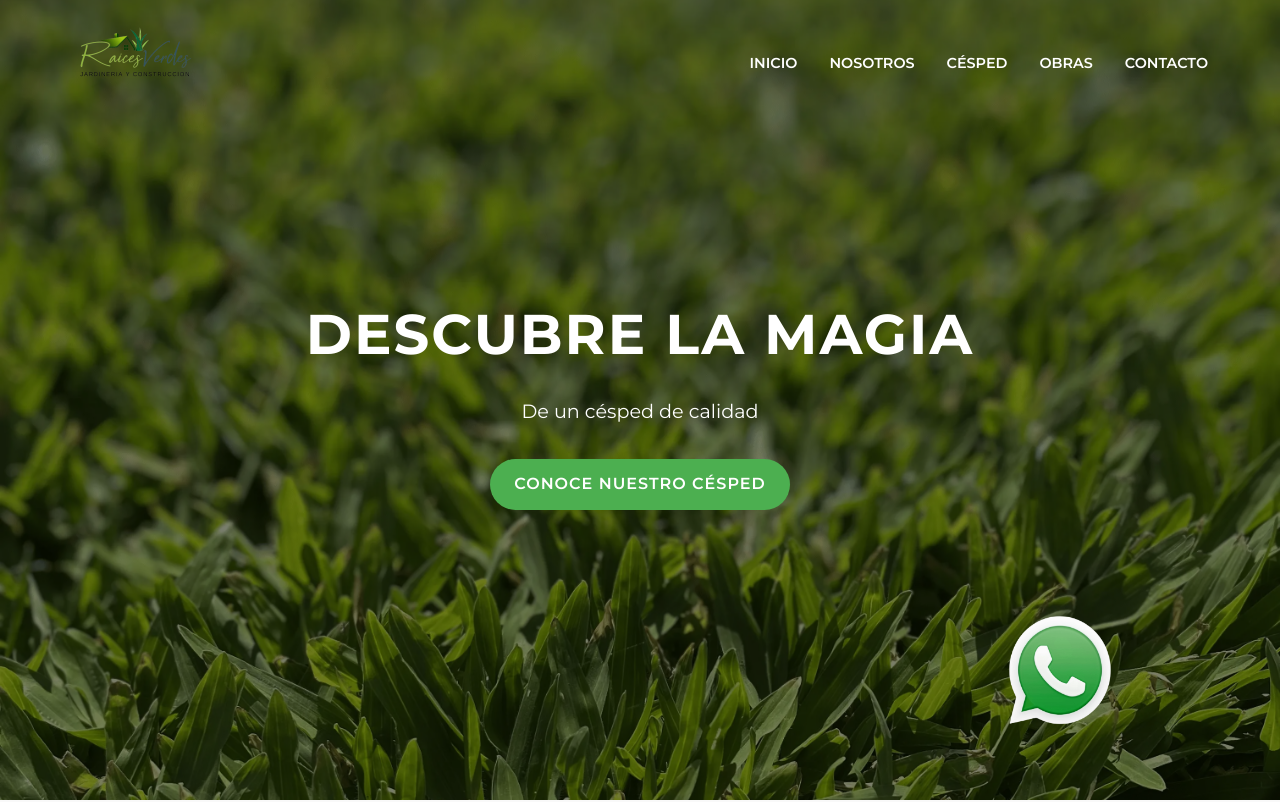
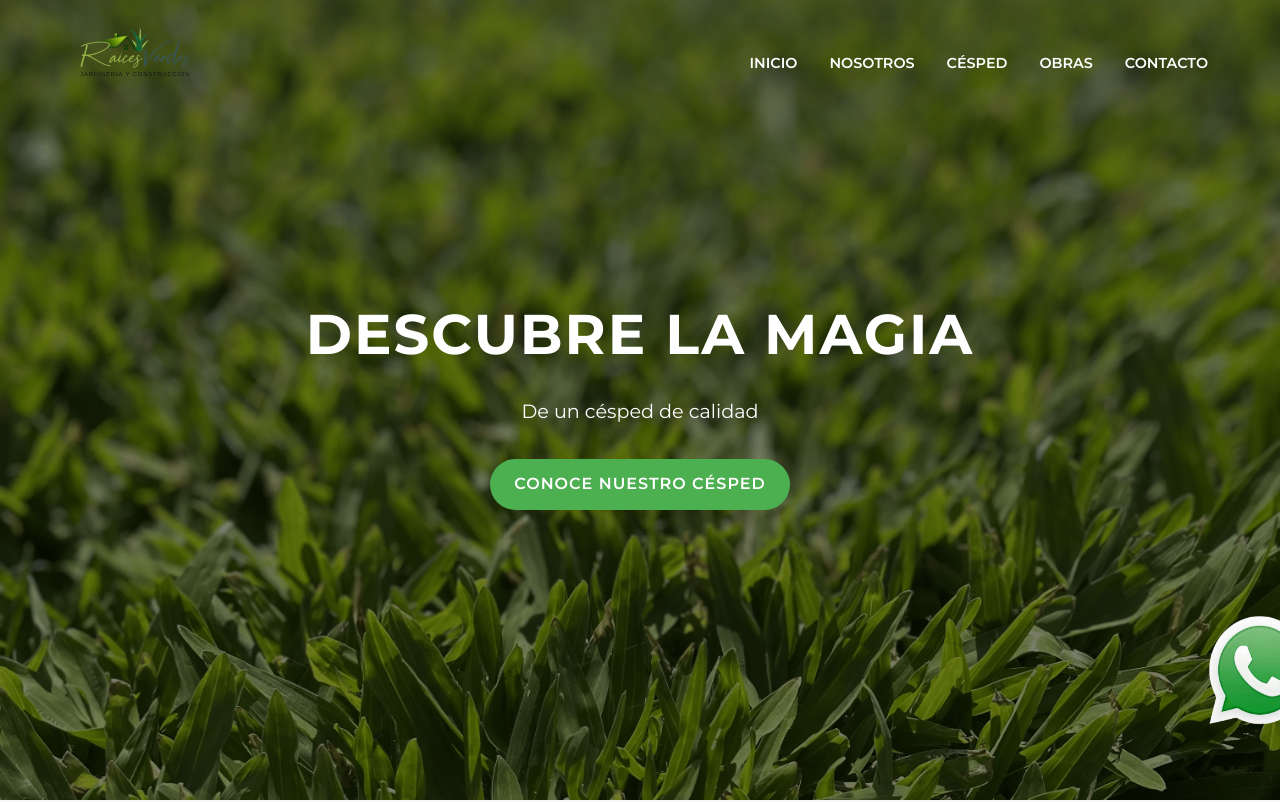
Before and after one commit to VinkoRobi2/Raices-Verdes, a React (Vite) app in the folder RV/: page / in a window 1280 px wide. Shown: the top 802 px of the page. Built offline with nearby package versions, Linux system fonts and the light colour scheme; no server answers.

Commit message:
Ansley/Maja

```diff
--- a/RV/src/Hero.css
+++ b/RV/src/Hero.css
@@ -185,12 +185,12 @@
     width: 80px;
     height: 80px;
     bottom: 50px;
-    left: 1300px;
+    left: 1000px;
   }
 }
 @media (max-width: 1366px) {
   .whatsapp-logo {
-    left: 1100px;  /* Ajusta la posición según tu layout */
+    left: 1300px;  /* Ajusta la posición según tu layout */
     width: 120px;
     height: 120px;
   }
@@ -199,14 +199,14 @@
 /* Para iPad Pro en modo portrait (ancho máximo aproximado: 1024px) */
 @media (max-width: 1024px) {
   .whatsapp-logo {
-    left: 800px;   /* Ajusta la posición según tu diseño */
+    left: 1000px;   /* Ajusta la posición según tu diseño */
     width: 100px;
     height: 100px;
   }
 }
 @media (max-width: 1700px) {
   .whatsapp-logo {
-    left: 1300px;
+    left: 1500px;
     width: 135px;
     height: 135px;
   }
@@ -215,7 +215,7 @@
 /* Para pantallas hasta 1440px */
 @media (max-width: 1440px) {
   .whatsapp-logo {
-    left: 1200px;
+    left: 1500px;
     width: 130px;
     height: 130px;
   }
@@ -224,7 +224,7 @@
 /* Para pantallas hasta 1280px */
 @media (max-width: 1280px) {
   .whatsapp-logo {
-    left: 1000px;
+    left: 1200px;
     width: 120px;
     height: 120px;
   }
```
